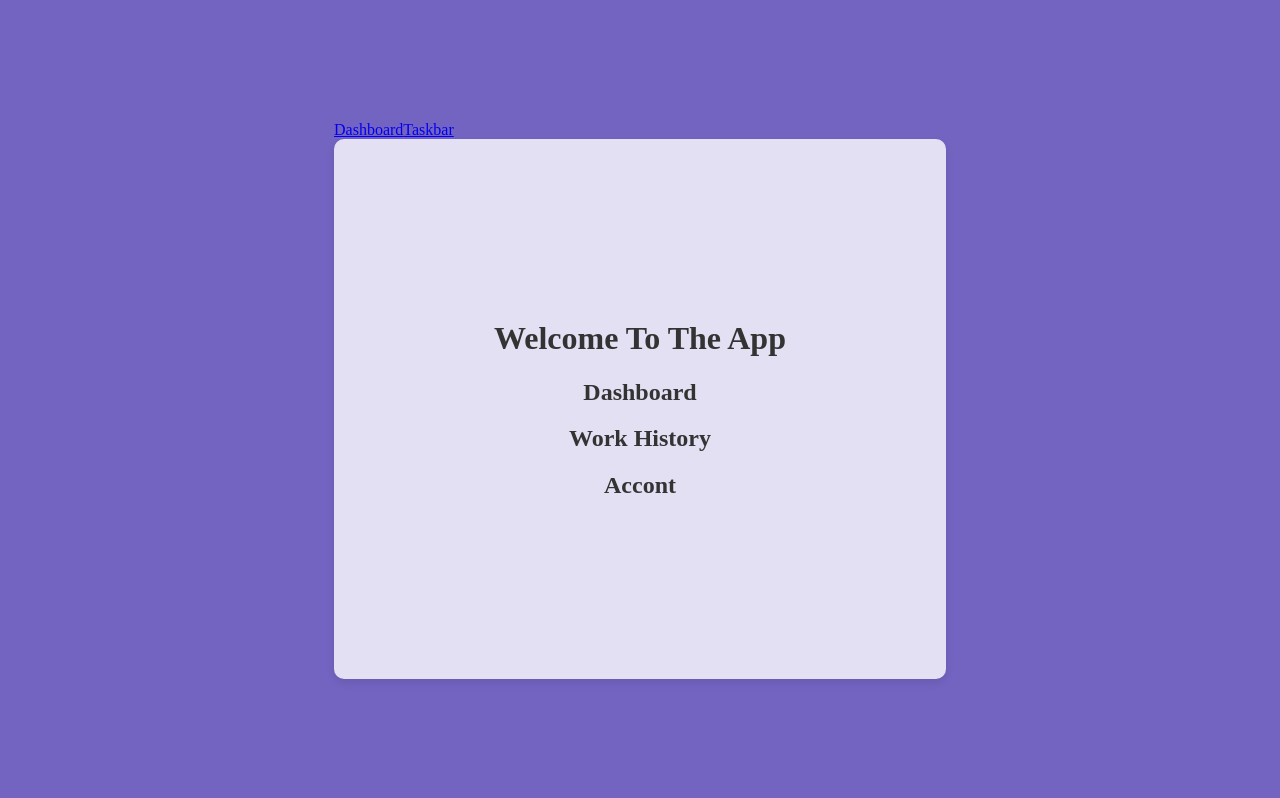
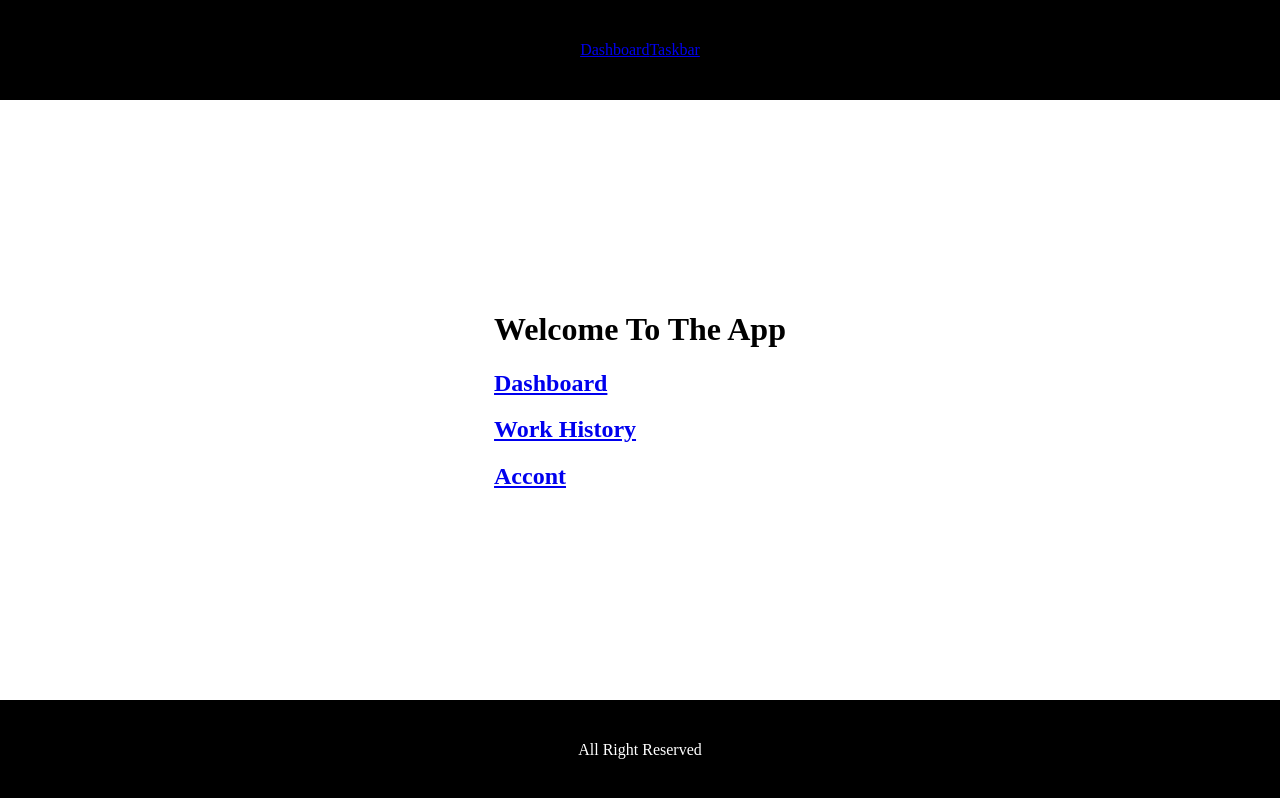
Before and after one commit to MuhammadADil9/management, a React (Vite) app: page /home in a window 1280 px wide. Built offline with nearby package versions, Linux system fonts and the light colour scheme.

Commit message:
Settig taskbar & dashboard

```diff
--- a/src/App.jsx
+++ b/src/App.jsx
@@ -1,12 +1,15 @@
 import './assets/App.css';
 import Header from './components/Header.jsx';
 import RouteerPath from './routes/routes.jsx';
+import Footer from './components/Footer.jsx';
+import Mcomponent from './components/Mcomponent.jsx';
 
 function App() {
   return (
     <>
       <Header />
-      <RouteerPath />
+      <Mcomponent/>
+      <Footer/>
     </>
   );
 }
--- a/src/assets/App.css
+++ b/src/assets/App.css
@@ -0,0 +1,30 @@
+/* App.css */
+
+body, html {
+    margin: 0;
+    padding: 0;
+    height: 100%;
+  }
+
+  #root {
+    display: flex;
+    flex-direction: column;
+    height: 100%;
+  }
+
+  .header, .footer {
+    background-color: black;
+    color: white;
+    height: 100px;
+    display: flex;
+    align-items: center;
+    justify-content: center;
+  }
+
+  .main-content {
+    flex: 1;
+    display: flex;
+    justify-content: center;
+    align-items: center;
+    padding: 20px;
+  }
--- a/src/assets/Landing.css
+++ /dev/null
@@ -1,29 +0,0 @@
-body, html {
-    height: 100%;
-    margin: 0;
-    display: flex;
-    justify-content: center;
-    align-items: center;
-    background-color: #7464c2; /* Light green background */
-}
-
-.landing {
-    background-color: rgba(255, 255, 255, 0.8); /* Light white color with some transparency */
-    padding: 160px;
-    border-radius: 10px;
-    box-shadow: 0 4px 8px rgba(0, 0, 0, 0.1);
-    text-align: center;
-}
-
-.landing h1, .landing h2 {
-    color: #333; /* Darker text color for better contrast */
-}
-
-.landing h2 a {
-    text-decoration: none;
-    color: #333;
-}
-
-.landing h2 a:hover {
-    text-decoration: underline;
-}
--- /dev/null
+++ b/src/assets/NavFot.css
@@ -0,0 +1,18 @@
+/* .Header{
+    width: 100%;
+    height: 100px;
+    position: fixed;
+    top: 0px;
+    background-color: papayawhip;
+    color: black;
+}
+
+
+.Footer{
+    width: 100%;
+    height: 100px;
+    position: fixed;
+    bottom: 0px;
+    background-color: black;
+    color: white;
+} */
--- a/src/assets/style.css
+++ b/src/assets/style.css
@@ -1,9 +1,10 @@
-/* Sidebar CSS */
+/* Sidebar.css */
+
 .sidebar {
   position: fixed; /* Fixes the sidebar to the left side */
-    top: 0;
+  top: 100px;
   left: 0;
-    height: 100%; /* Full height */
+  height: 81%; /* Full height */
   width: 250px; /* Width of the sidebar */
   background-color: rgba(255, 182, 193, 0.8); /* Light pink color with 80% opacity */
   box-shadow: 2px 0 5px rgba(0, 0, 0, 0.1); /* Adds a slight shadow to the right of the sidebar */
--- a/src/components/Dashboard.jsx
+++ b/src/components/Dashboard.jsx
@@ -1,16 +1,28 @@
+import { Outlet } from "react-router-dom";
+import Taskbar from "./Taskbar";
+import { useState } from "react";
+import { createContext } from "react";
 
-import { Outlet } from "react-router-dom"
+const taskContext = createContext([])
 
-function Dashboard(){
-    return(
-        <>
-        <div>
-        <h1>Dashboard</h1>
-        </div>
+function Dashboard() {
 
-        <Outlet/>
-        </>
-    )
+    const [task,SetTask] = useState([]);
+
+
+    return (
+    <>
+      <Taskbar />
+      <div>
+        <h1>Schedule Your day</h1>
+        <br />
+        <label htmlFor="">Your Task is Awaiting</label>
+        <input type="text" name="task" id="task"/>
+        <button>Submit</button>
+      </div>
+      <Outlet />
+    </>
+  );
 }
 
-export default Dashboard
+export default Dashboard;
--- a/src/components/Footer.jsx
+++ b/src/components/Footer.jsx
@@ -1,7 +1,9 @@
+import "../assets/NavFot.css"
+
 function Footer(){
     return(
         <>
-        <div>
+        <div className="footer">
         <p>All Right Reserved</p>
         </div>
         </>
--- a/src/components/Header.jsx
+++ b/src/components/Header.jsx
@@ -1,11 +1,12 @@
 import { Link, Outlet } from "react-router-dom"
 import { NavLink } from "react-router-dom"
+import "../assets/NavFot.css"
 
 
 function Header(){
     return(
         <>
-            <div>
+            <div className="header">
                 <Link to="/dashboard">Dashboard</Link>
                 <Link to="/task">Taskbar</Link>
              </div>
--- a/src/components/Landing.jsx
+++ b/src/components/Landing.jsx
@@ -1,18 +1,25 @@
-import "../assets/Landing.css"
-import { Link } from "react-router-dom"
+import "../assets/style.css";
+import { Link } from "react-router-dom";
 
-function Landing(){
-    return(
-        <>
-        <div className="landing">
-        <h1>Welcome To The App</h1>
-        <h2><Link to="/dashboard">Dashboard</Link></h2>
-        <h2><Link to="/history" >Work History</Link></h2>
-        <h2><Link to="/account">Accont</Link></h2>
+function Landing() {
+  return (
+    <>
+      <div className="landing">
+        <div>
+          <h1>Welcome To The App</h1>
+          <h2>
+            <Link to="/dashboard">Dashboard</Link>
+          </h2>
+          <h2>
+            <Link to="/history">Work History</Link>
+          </h2>
+          <h2>
+            <Link to="/account">Accont</Link>
+          </h2>
         </div>
-        </>
-    )
+      </div>
+    </>
+  );
 }
 
-
-export default Landing
+export default Landing;
--- /dev/null
+++ b/src/components/Mcomponent.jsx
@@ -0,0 +1,13 @@
+import RouteerPath from "../routes/routes"
+
+function Mcomponent() {
+    return(
+        <>
+        <div className="main-content">
+            <RouteerPath/>
+        </div>
+        </>
+    )
+}
+
+export default Mcomponent
--- a/src/components/Signup.jsx
+++ b/src/components/Signup.jsx
@@ -1,11 +1,11 @@
 import { useNavigate } from "react-router-dom";
-
+import "../assets/style.css"
 
 function Signup(){
     const navigate = useNavigate();
     return(
         <>
-            <div>
+            <div className="Signup">
                 <h1>Login</h1>
                 <button onClick={()=>{
                     navigate('/home')
--- a/src/routes/routes.jsx
+++ b/src/routes/routes.jsx
@@ -6,19 +6,23 @@ import Activities from '../components/Activities.jsx';
 import NoRoute from '../components/NoRoute.jsx';
 import Signup from '../components/Signup.jsx';
 import TaskComponent from '../components/task.jsx';
+import "../assets/style.css"
+
 
 const RouteerPath = () => {
   return (
+    <>
+    <div className="Router">
     <Routes>
-      <Route path="/" element={<Signup />} />
+      <Route path="/" element={<Signup/>} />
       <Route path="home" element={<Landing />} />
       <Route path="dashboard" element={<Dashboard />}>
-        <Route path="taskbar" element={<Taskbar />}>
           <Route path=':taskId' element={<TaskComponent />} />
-        </Route>
       </Route>
       <Route path="*" element={<NoRoute />} />
     </Routes>
+    </div>
+    </>
   );
 }
 
```
Lines whose indentation alone changed are shown as unchanged.
